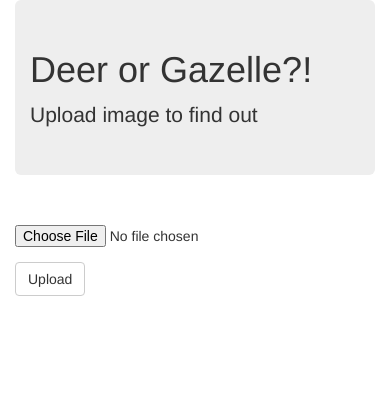
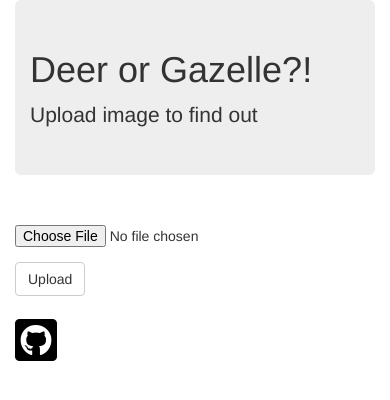
Before and after one commit to yonigottesman/beast, a Flask app: page / in a window 390 px wide. Shown: the top 400 px of the page. Run offline with Flask 2, Linux system fonts and the light colour scheme; some libraries are stand-ins or nearby versions.

Commit message:
Add github link

```diff
--- a/app/templates/base.html
+++ b/app/templates/base.html
@@ -26,7 +26,7 @@ Beast
 
 {% block styles %}
 {{super()}}
-
+<link rel="stylesheet" href="https://use.fontawesome.com/releases/v5.0.13/css/all.css" integrity="sha384-DNOHZ68U8hZfKXOrtjWvjxusGo9WQnrNx2sqG0tfsghAvtVlRW3tvkXWZh58N9jp" crossorigin="anonymous">
 {% endblock %}
 
 {% block content %}
--- a/app/templates/index.html
+++ b/app/templates/index.html
@@ -26,7 +26,12 @@
     {{ wtf.quick_form(form) }}
   </div>
 </div>
-
+<br>
+<div class="row">
+  <div class="col-md-4">
+    <a href="https://github.com/yonigottesman/beast" style="color:black"><i class="fab fa-github-square" style="font-size:48px"></i></a>
+  </div>
+</div>
 
 
 {% endblock %}
```
